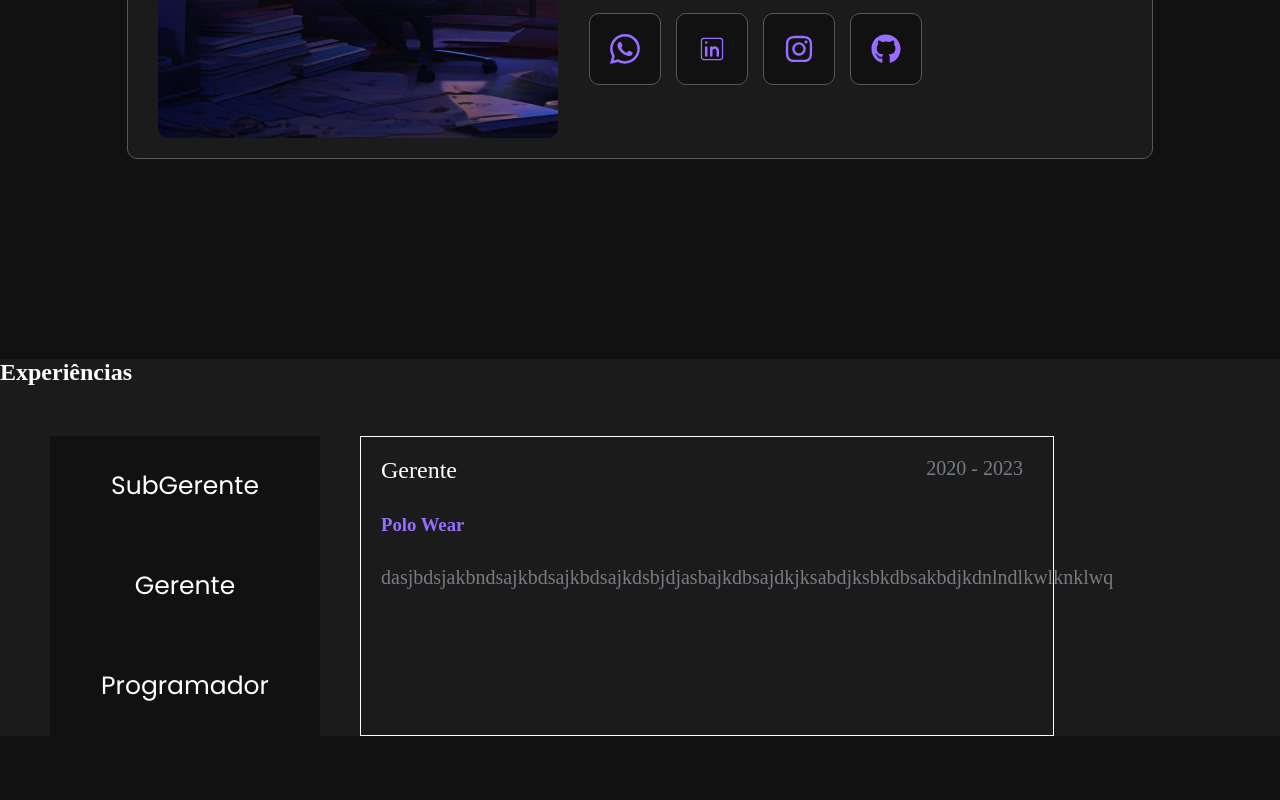
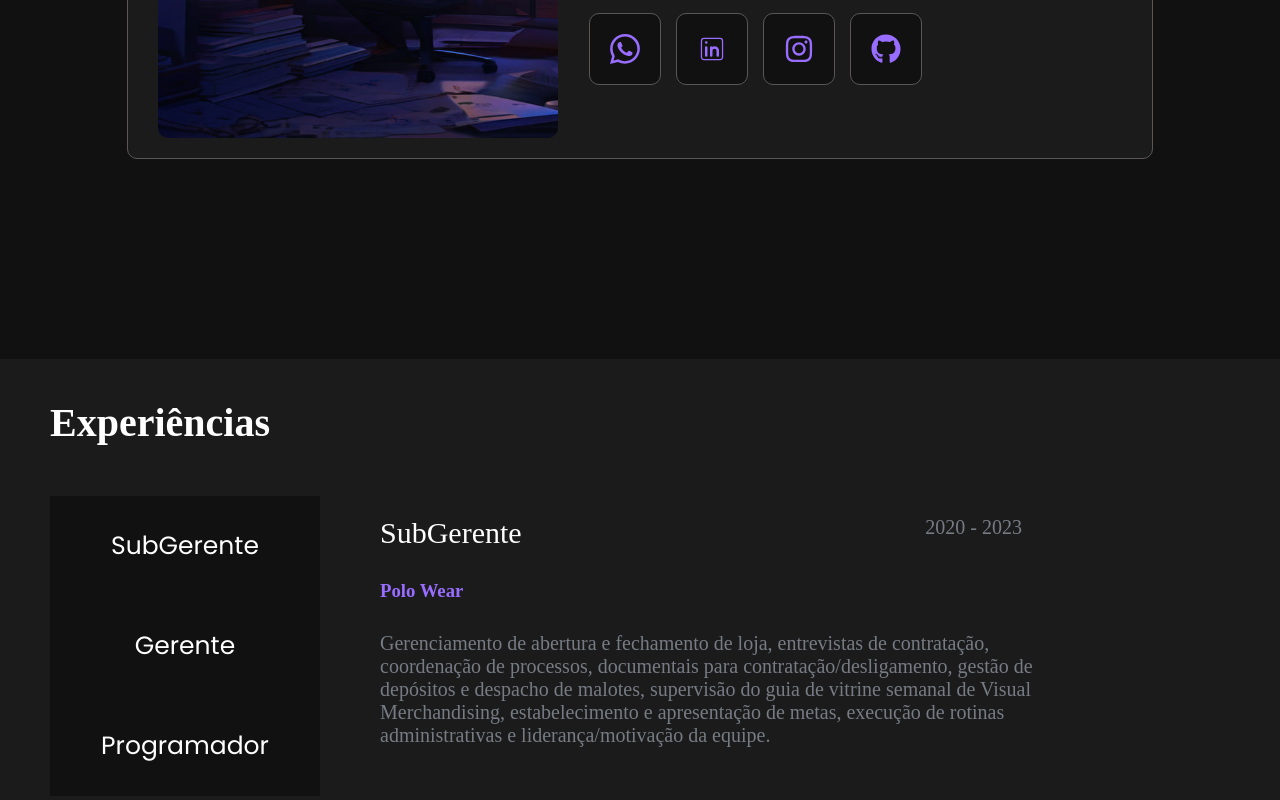
Before and after one commit to petersonfernandocouto/Portfolio, a React (Vite) app: page / in a window 1280 px wide. Shown: the part 1285-2085 px from the top of the page. Before the commit the page ends 2021 px from the top, so only its background shows below. Built offline with nearby package versions, Linux system fonts and the light colour scheme; a web font is replaced by a local one.

Commit message:
Atualização 3.5
Criação da API + Context. Finalização da lógica do arquivo Experiências.

```diff
--- /dev/null
+++ b/src/API/API.js
@@ -0,0 +1,23 @@
+export const Produtos_Mock = [
+    {
+        id: 1,
+        Cargo: "SubGerente",
+        Descricao: 'Gerenciamento de abertura e fechamento de loja, entrevistas de contratação, coordenação de processos, documentais para contratação/desligamento, gestão de depósitos e despacho de malotes, supervisão do guia de vitrine semanal de Visual Merchandising, estabelecimento e apresentação de metas, execução de rotinas administrativas e liderança/motivação da equipe.',
+        Periodo: "2020 - 2023",
+        Empresa: "Polo Wear",
+    },
+    {
+        id: 2,
+        Cargo: "Gerente",
+        Descricao: 'Como Gerente de Loja, era responsável pela abertura e fechamento da loja, fiscalização de produtos próximos do vencimento, monitoramento e conferência de mercadorias recebidas, enviar relatórios de produtos, validação do caixa, apresentação das metas diárias, elaboração de escalas de folga e gestão de contratação e demissão de funcionários.',
+        Periodo: "2023 - 2024",
+        Empresa: "Makibella",
+    },
+    {
+        id: 3,
+        Cargo: "Programador",
+        Descricao: 'Atuo como programador em projetos freelancer fornecidos pela escola (DNC), onde desenvolvo as soluções e as submeto para avaliação por especialistas. Participo de reuniões para a distribuição de tarefas e acompanhamento do progresso, garantindo a qualidade e a entrega dos projetos.',
+        Periodo: "Atual",
+        Empresa: "Freelancer",
+    },
+];
--- a/src/Componentes/Experiencia/App.scss
+++ b/src/Componentes/Experiencia/App.scss
@@ -1,6 +1,13 @@
 section{
 
     background-color: #1b1b1b;
+    margin-bottom: 20px;
+
+    h1{
+        font-size: 40px;
+        padding-top: 40px;
+        padding-left: 50px;
+    }
 
     .BotaoTexto{
         display: grid;
@@ -11,6 +18,7 @@ section{
 
             margin-top: 50px;
             margin-left: 50px;
+            margin-bottom: 30px;
             background-color: #1b1b1b;
 
             button{
@@ -33,7 +41,6 @@ section{
 
         .expeDes{
 
-            border: 1px solid white;
             width: 70%;
             margin-top: 50px;
             margin-left: 40px;
@@ -46,6 +53,7 @@ section{
 
                 h2{
                     font-weight: 500;
+                    font-size: 30px;
                 }
 
                 p{
@@ -62,6 +70,9 @@ section{
             p{
                 color: #767B84;
                 font-size: 20px;
+                overflow-wrap: break-word;
+                word-break: break-word;
+                white-space: normal;
             }
         }
     }
--- a/src/Componentes/Experiencia/Expe.jsx
+++ b/src/Componentes/Experiencia/Expe.jsx
@@ -1,8 +1,9 @@
-import './App.scss'
-
+import './App.scss';
+import { useContext } from 'react';
+import Contexto from '../../Contexto/Context'; // Importando o contexto
 
 function Experiencias() {
-
+    const { experienciaAtual, alterarExperiencia } = useContext(Contexto);
 
     return (
 
@@ -13,37 +14,26 @@ function Experiencias() {
             <div className='BotaoTexto'>
 
                 <div className='secButton'>
-
-                            <button>SubGerente</button>
-                            <button>Gerente</button>
-                            <button>Programador</button>
-
+                    <button onClick={() => alterarExperiencia(1)}>SubGerente</button>
+                    <button onClick={() => alterarExperiencia(2)}>Gerente</button>
+                    <button onClick={() => alterarExperiencia(3)}>Programador</button>
                 </div>
 
                 <div className='expeDes'>
 
                     <div className='tituloData'>
+                        <h2>{experienciaAtual.Cargo}</h2>
+                        <p>{experienciaAtual.Periodo}</p>
+                    </div>
 
-                                    <h2>Gerente</h2>
-                                    <p>2020 - 2023</p>
+                    <h3>{experienciaAtual.Empresa}</h3>
+                    <p>{experienciaAtual.Descricao}</p>
 
                 </div>
-
-                            <h3>Polo Wear</h3>
-
-                            <p>dasjbdsjakbndsajkbdsajkbdsajkdsbjdjasbajkdbsajdkjksabdjksbkdbsakbdjkdnlndlkwlknklwq</p>
-
-
-
             </div>
 
-
-                </div>
-
-
-
         </section>
-    )
+    );
 }
 
-export default Experiencias
+export default Experiencias;
--- a/src/Contexto/Provider.jsx
+++ b/src/Contexto/Provider.jsx
@@ -1,32 +1,33 @@
 import Contexto from "./Context";
-//import { useState } from "react";
+import { useState } from "react";
+import { Produtos_Mock } from '../API/API' //importação da API
 
 import PropTypes from "prop-types"; // estava dando erro na props de Provider e então eu instalei ("import PropTypes from "prop-types";") no terminal, isso ajuda a retirar o erro e consegue evitar problemas no futuro
 
-function Provider( {children} ) {
+function Provider({ children }) {
+
+    const [experienciaAtual, setExperienciaAtual] = useState(Produtos_Mock[0]); // Irei iniciar como SubGerente, por este motivo o numero iniciar como "0" isso corresponde ao id "1" que está na API
+
+    const alterarExperiencia = (id) => {
+        const novaExperiencia = Produtos_Mock.find(exp => exp.id === id);
+        setExperienciaAtual(novaExperiencia);
+    }; // aqui estamos dizendo que alterarExperiencia recebe um id. novaExperiencia recebe o objeto correspondente ao id no arquivo Produtos_mock (API). O find tem a função de encontrar o objeto com o "id" especificado. "exp" é um nome que damos (pode ser substituído) e ao comparar exp.id com o "id", encontramos o objeto correspondente na API.
 
 
     const DescricaoExperiencia = {
-
-
-
-
-    }
-
+        experienciaAtual,
+        alterarExperiencia,
+    };
 
     return (
-
         <Contexto.Provider value={DescricaoExperiencia}>
-
             {children}
-
         </Contexto.Provider>
-    )
+    );
 }
 
 Provider.propTypes = {
     children: PropTypes.node.isRequired,
-  }; // este codigo ajuda a retirar o erro da props do provider.Explicação está em um dos import's no inicio deste arquivo
+}; // este codigo ajuda a retirar o erro da props do provider.Explicação está em um dos import's no inicio deste arquivo
 
-
-export default Provider
+export default Provider;
```
Lines whose indentation alone changed are shown as unchanged.
